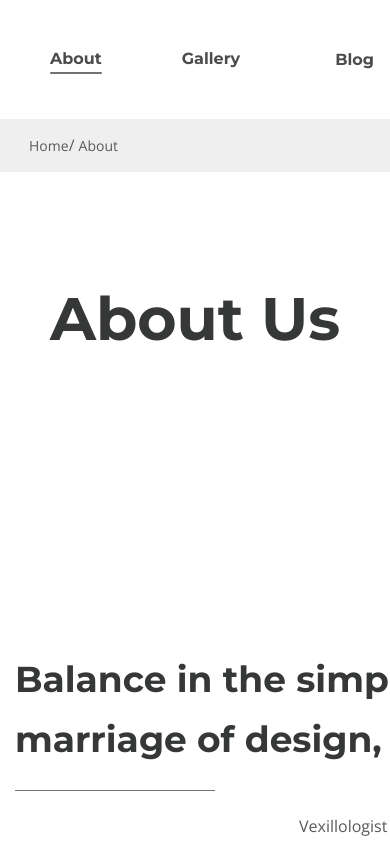
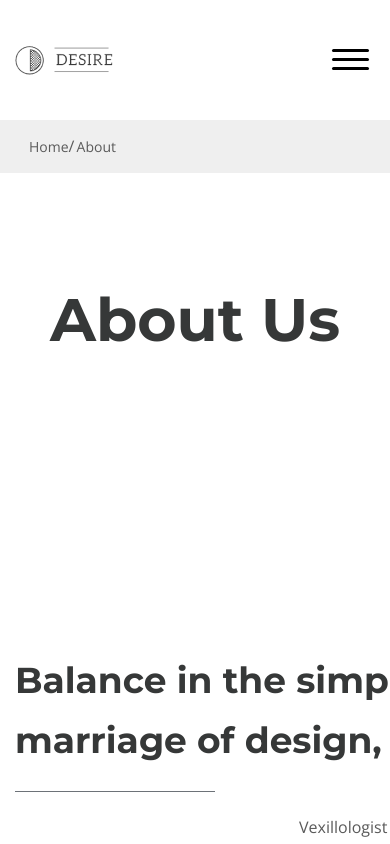
Before and after one commit to Karin0611/multipageWeb, a website: page app/about.html in a window 390 px wide. Shown: the top 844 px of the page. Drawn offline with nearby package versions, Linux system fonts and the light colour scheme; files that its build step writes are made by us from their sources.

Commit message:
adaptive

```diff
--- a/app/about.html
+++ b/app/about.html
@@ -40,6 +40,11 @@
                 </nav>
                 <button class="header__btn">
                     <img src="images/icons/icon_menu.svg" alt="">
+                </button>
+                <button class="header__btn-menu">
+                    <span></span>
+                    <span></span>
+                    <span></span>
                 </button>
                 <div class="rightside-menu rightside-menu--close">
                     <button class="rightside-menu__close">
@@ -309,5 +314,7 @@
     </footer>
 </div>
 
+
+<script src="js/main.min.js"></script>
 </body>
 </html>
--- a/app/js/main.js
+++ b/app/js/main.js
@@ -4,6 +4,10 @@ $(function () {
     });
     $('.rightside-menu__close').on('click', function () {
         $('.rightside-menu').addClass('rightside-menu--close')
+    });
+
+    $('.header__btn-menu').on('click', function () {
+        $('.menu').toggleClass('menu--open')
     });
 
     $('.top__slider').slick({
--- a/app/scss/_global.scss
+++ b/app/scss/_global.scss
@@ -12,7 +12,7 @@ body {
   font-family: 'Open Sans', sans-serif;
   color: $default;
   overflow-x: hidden;
-  min-width: 320px;
+  min-width: 300px;
 }
 
 .wrapper {
--- /dev/null
+++ b/app/scss/_media.scss
@@ -0,0 +1,121 @@
+@media (max-width: 992px) {
+  .footer {
+    &__inner {
+      flex-wrap: wrap;
+      justify-content: center;
+    }
+    &__info {
+      width: 100%;
+      margin-bottom: 50px;
+    }
+    &__info-text {
+      width: 100%;
+    }
+    &__menu {
+      margin-right: auto;
+      margin-left: auto;
+    }
+    &__social {
+      margin-right: auto;
+      margin-left: auto;
+    }
+  }
+
+}
+
+@media (max-width: 768px) {
+  .header__btn {
+    display: none;
+  }
+  .menu {
+    &__list-item {
+      padding-left: 0;
+
+      & + .menu__list-item {
+        padding-right: 0;
+      }
+    }
+  }
+  .logo {
+    margin: 0;
+  }
+}
+
+@media (max-width: 540px) {
+  .logo {
+    order: -1;
+    position: relative;
+    z-index: 12;
+  }
+  .header {
+    &__inner {
+      flex-wrap: wrap;
+      padding-top: 42px;
+    }
+
+    &__btn-menu {
+      display: block;
+      background: transparent;
+      border: none;
+      cursor: pointer;
+      order: -1;
+      position: relative;
+      z-index: 12;
+
+      span {
+        background-color: black;
+        width: 37px;
+        height: 3px;
+        border-radius: 4px;
+        display: block;
+        margin: 6px 0;
+      }
+    }
+  }
+  .menu {
+    padding-right: 0;
+    width: 100%;
+    background-color: white;
+    position: relative;
+    z-index: 11;
+    text-align: center;
+    transform: translateY(-350px);
+    transition: all .5s;
+
+    &--open {
+      transform: translateY(30px);
+    }
+
+    &__list {
+      display: block;
+    }
+
+    &__list-item {
+      padding-right: 0;
+    }
+
+    &__list-link {
+      display: block;
+      padding: 15px 0;
+    }
+  }
+}
+
+@media (max-width: 375px) {
+  .footer {
+    &__inner {
+      justify-content: space-between;
+    }
+    &__social {
+      margin-left: 0;
+    }
+    &__form {
+      display: block;
+    }
+    &__form-btn {
+      width: 100%;
+      margin-left: 0;
+      margin-top: 10px;
+    }
+  }
+}
--- a/app/scss/style.scss
+++ b/app/scss/style.scss
@@ -5,6 +5,7 @@
 @import 'global';
 
 .header {
+  height: 120px;
   &__inner {
     display: flex;
     justify-content: space-between;
@@ -17,6 +18,10 @@
     padding: 0;
     border: none;
     cursor: pointer;
+  }
+
+  &__btn-menu {
+    display: none;
   }
 }
 
@@ -263,14 +268,19 @@
   position: relative;
   z-index: 10;
 
+  &__item {
+    position: relative;
+    padding-right: 8px;
+  }
+
   &__list {
     display: flex;
+    overflow: auto;
   }
 
   &__item::after {
     content: '/';
-    margin-left: -4px;
-    margin-right: 4px;
+    position: absolute;
   }
 
   &__item:last-child::after {
@@ -1327,3 +1337,5 @@
     }
   }
 }
+
+@import "media";
```
Also changed, not shown: app/index.html (+1 -0 lines), app/css/style.min.css, app/js/main.min.js.
